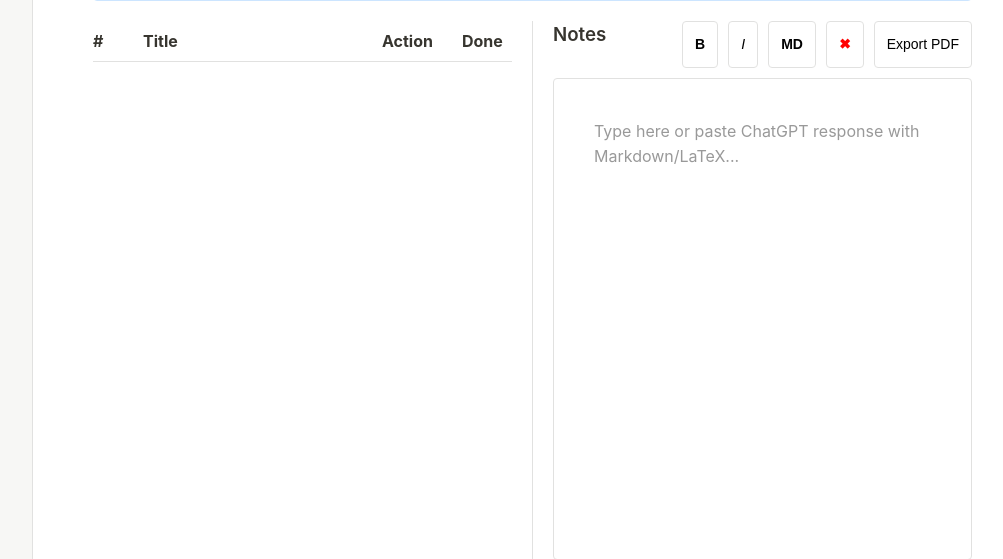
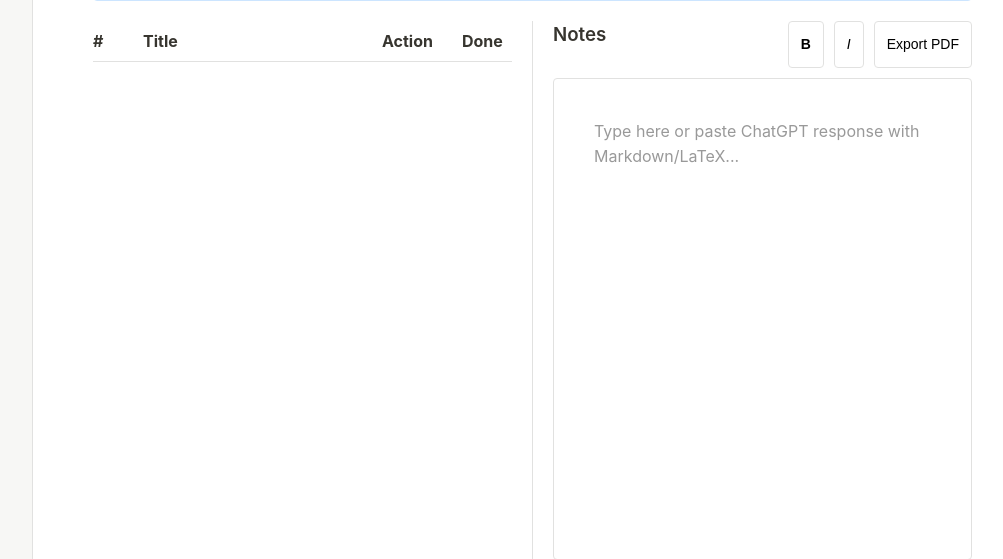
Before and after one commit to priyanshsrivastava749/Done-Dusted, a Django app: template templates/subject_detail.html in a window 1280 px wide. Shown: the part 161-720 px from the top of the page, without its empty margins (248-1251 px from the left). Run offline with Django 5.2, Linux system fonts and the light colour scheme; the template is opened without the code that fills it, so the values that code supplies are empty; the visitor is signed in with stand-in values (Sample User, id 1).

Commit message:
Fix template error and remove note buttons

```diff
--- a/templates/subject_detail.html
+++ b/templates/subject_detail.html
@@ -150,8 +150,7 @@
             <div style="display:flex; gap:10px;">
                 <button class="btn" onclick="formatDoc('bold')" title="Bold"><b>B</b></button>
                 <button class="btn" onclick="formatDoc('italic')" title="Italic"><i>I</i></button>
-                <button class="btn" onclick="addMarkdown()" title="Render Markdown"><b>MD</b></button>
-                <button class="btn" onclick="clearNotes()" title="Clear Notes" style="color:red;"><b>✖</b></button>
+
                 <button class="btn" onclick="downloadPDF()">Export PDF</button>
             </div>
         </div>
```
